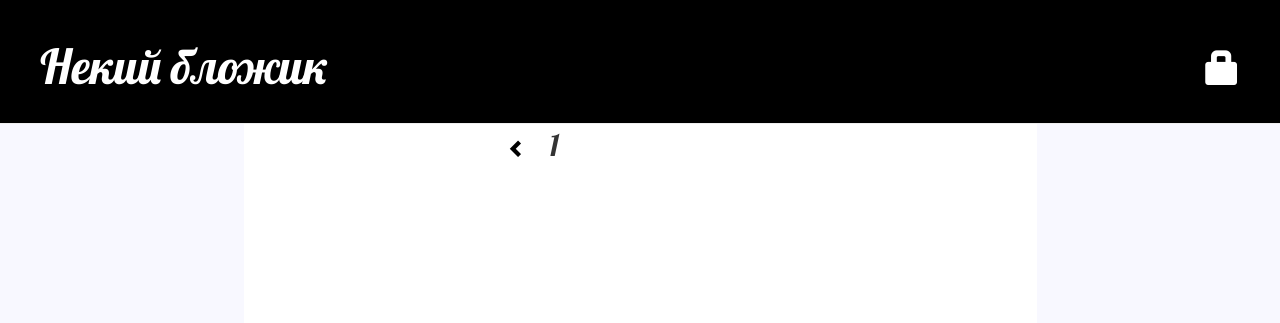
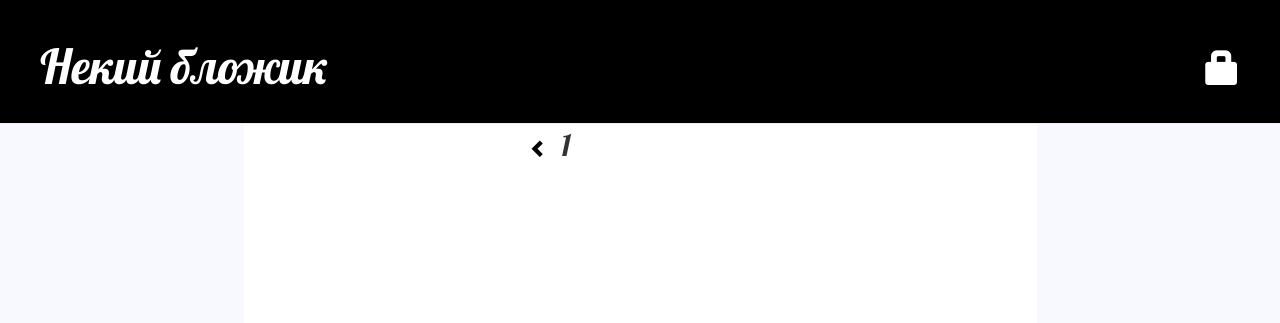
Before and after one commit to RavilMahmutov/my_first_blog, a Django app: page / in a window 1280 px wide. Shown: the top 323 px of the page. Run offline with Django 3.2, Linux system fonts and the light colour scheme; data that the repository does not hold is empty; some libraries are stand-ins or nearby versions.

Commit message:
Added new desighn

```diff
--- a/blog/static/css/blog.css
+++ b/blog/static/css/blog.css
@@ -101,12 +101,12 @@ h1, h2, h3, h4 {
 
 
 .btngroup{
-    margin-left: 50%;
+    margin-left: 271px;
 }
 .pagenumber{
     font-family: 'Lobster';
     font-size: 30px;
-    margin: 0px 20px;
+    margin: 0px 10px;
 }
 .pagerbutton{
     color: black;
```
